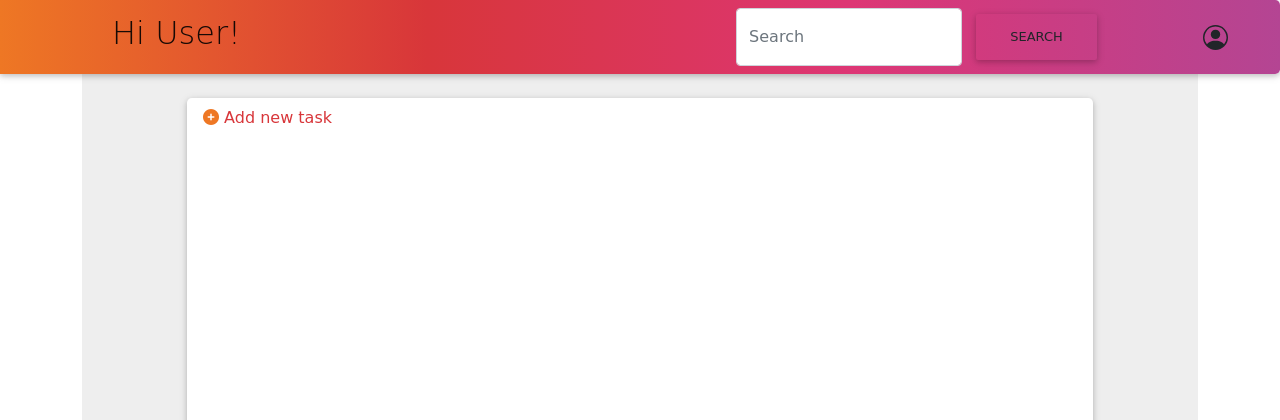
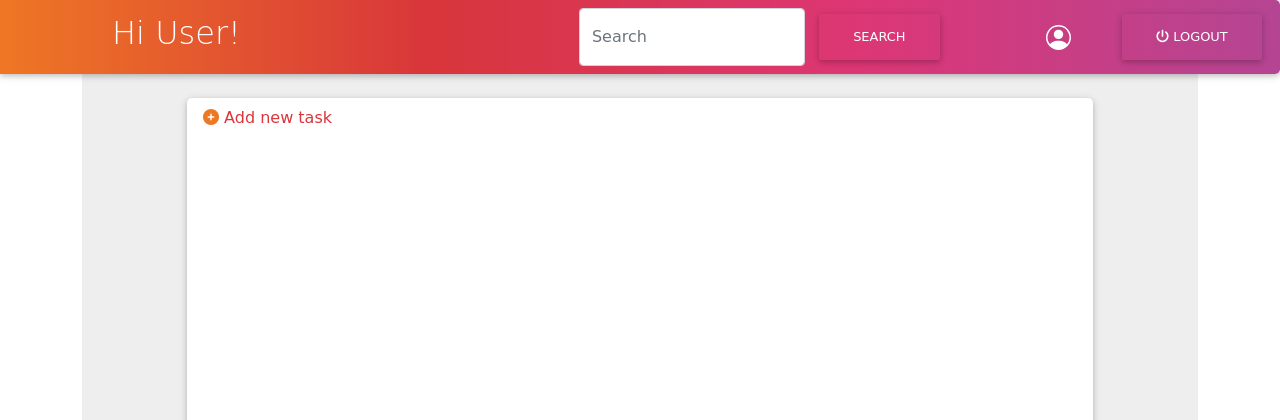
Before and after one commit to deepti1098/todolist, a Django app: page / in a window 1280 px wide. Shown: the top 420 px of the page. Run offline with Django 4.2, Linux system fonts and the light colour scheme; some libraries are stand-ins or nearby versions; some web fonts are replaced.

Commit message:
qqqqqqqqqqqqq

```diff
--- a/static/style.css
+++ b/static/style.css
@@ -7,7 +7,9 @@
 #todoname{
     margin-left: 100px;
 }
-
+.white-text{
+    color:white;
+}
 .login-btn{
     width: 300px;
 }
--- a/templates/base.html
+++ b/templates/base.html
@@ -7,6 +7,7 @@
     <link rel="preconnect" href="https://fonts.googleapis.com">
   <link rel="preconnect" href="https://fonts.gstatic.com" crossorigin>
   <script src="https://kit.fontawesome.com/93da52b0e5.js" crossorigin="anonymous"></script>
+  <script src="https://ajax.googleapis.com/ajax/libs/jquery/3.6.0/jquery.min.js"></script>
  <link href="https://fonts.googleapis.com/css2?family=Akaya+Telivigala&display=swap" rel="stylesheet">
     <link
       href="https://cdn.jsdelivr.net/npm/bootstrap@5.1.3/dist/css/bootstrap.min.css"
@@ -35,7 +36,7 @@
   <body>
     <nav class="navbar navbar-expand-lg navbar-light gradient-custom-2">
       <div class="container-fluid">
-        <a class="navbar-brand" href="#" id="todoname"><h2>Hi User!</h2></a>
+        <a class="navbar-brand white-text" href="#" id="todoname"><h2>Hi User!</h2></a>
         <button
           class="navbar-toggler"
           type="button"
@@ -56,24 +57,19 @@
               placeholder="Search"
               aria-label="Search"
             />
-            <button class="btn" type="submit">Search</button>
+            <button class="btn white-text" type="submit">Search</button>
           </form>
           <a>
-            <svg
-              id="picon"
-              xmlns="http://www.w3.org/2000/svg"
-              width="25"
-              height="25"
-              fill="currentColor"
-              class="bi bi-person-circle"
-              viewBox="0 0 16 16"
-            >
+            <svg id="picon" xmlns="http://www.w3.org/2000/svg" width="25" height="25" fill="currentColor" class="bi bi-person-circle white-text" viewBox="0 0 16 16">
               <path d="M11 6a3 3 0 1 1-6 0 3 3 0 0 1 6 0z" />
               <path
                 fill-rule="evenodd"
                 d="M0 8a8 8 0 1 1 16 0A8 8 0 0 1 0 8zm8-7a7 7 0 0 0-5.468 11.37C3.242 11.226 4.805 10 8 10s4.757 1.225 5.468 2.37A7 7 0 0 0 8 1z"
               />
             </svg>
+            <button class="btn white-text" type="submit">
+            <i class="fa-solid fa-power-off white-text"></i>  LogOut
+          </button>
           </a>
         </div>
       </div>
```
